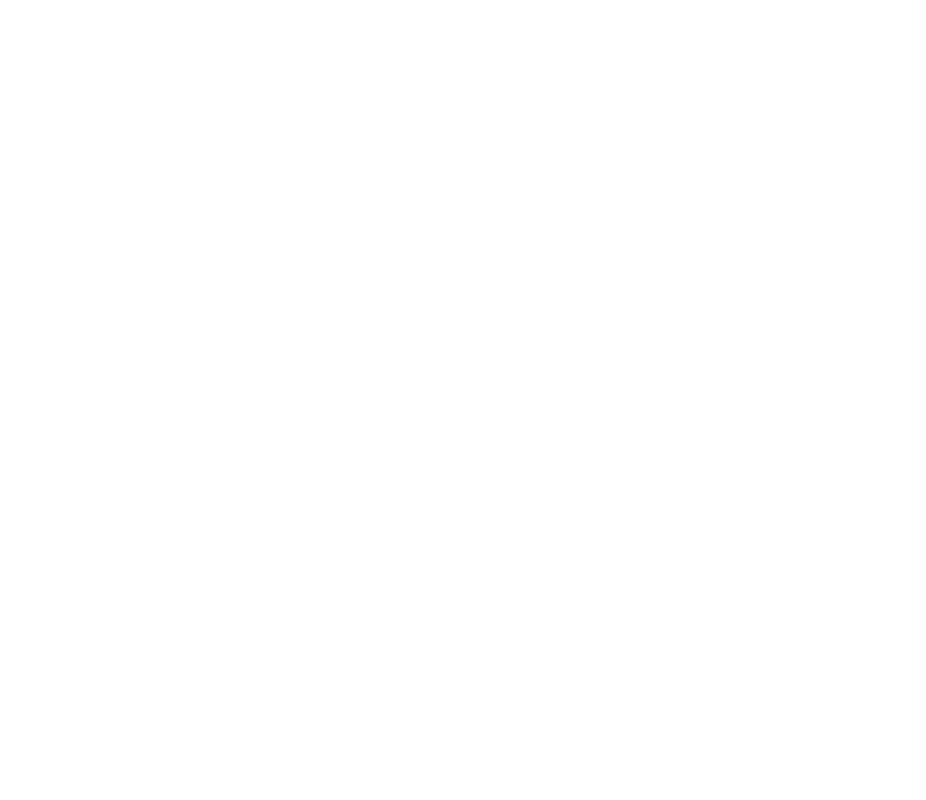
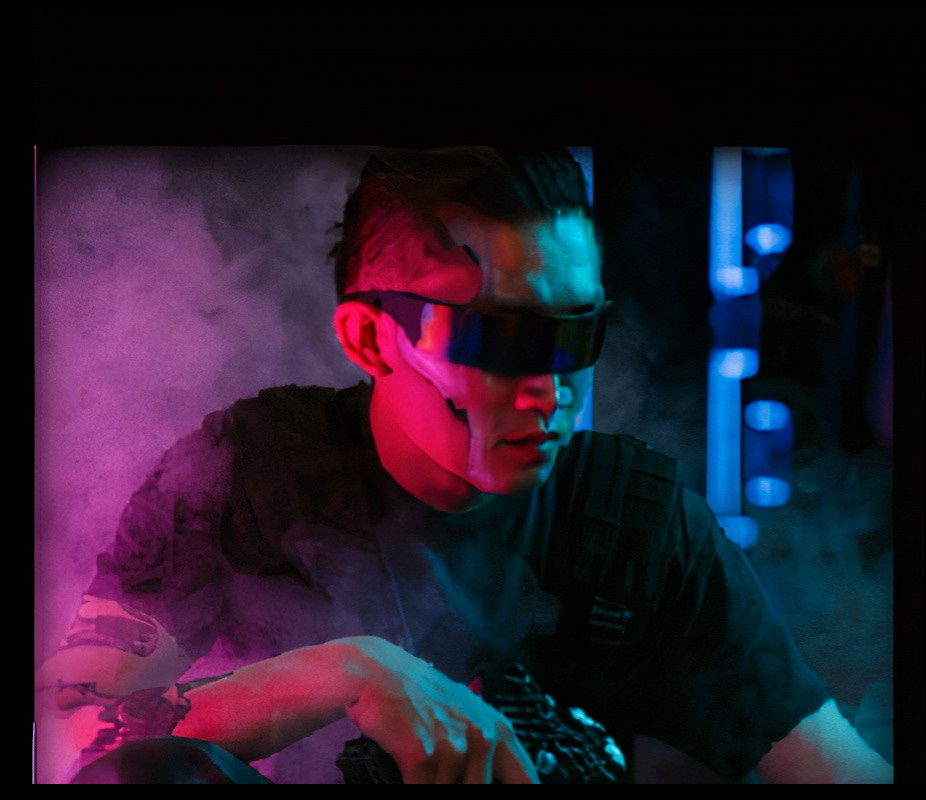
Before and after one commit to IvoKarapeev/Ranked-Cinema, a React (Create React App) app in the folder client/: page / in a window 1280 px wide. Shown: the whole page, without its empty margins (288-1214 px from the left). Built offline with nearby package versions, Linux system fonts and the light colour scheme.

Commit message:
Creating home page

```diff
--- a/client/public/index.html
+++ b/client/public/index.html
@@ -9,6 +9,7 @@
       name="description"
       content="Web site created using create-react-app"
     />
+    <link rel="stylesheet" href="./styles/style.css">
     <title>React App</title>
   </head>
   <body>
--- /dev/null
+++ b/client/public/styles/style.css
@@ -0,0 +1,3 @@
+body{
+    background-color:black
+}
--- a/client/src/App.js
+++ b/client/src/App.js
@@ -1,8 +1,17 @@
+import { Routes, Route } from "react-router-dom";
+
+import Home from "./components/Home/Home";
+
 
 function App() {
     return (
         <div>
 
+            <main>
+                <Routes>
+                    <Route path="/" element={<Home />}/>
+                </Routes>
+            </main>
         </div>
     );
 }
--- /dev/null
+++ b/client/src/components/Home/Home.js
@@ -0,0 +1,11 @@
+import styles from './Home.module.css';
+
+const Home = () => {
+    return (
+        <section className={styles['home-background']}>
+
+        </section>
+    );
+};
+
+export default Home;
--- /dev/null
+++ b/client/src/components/Home/Home.module.css
@@ -0,0 +1,5 @@
+.home-background{
+    background-image: url('../../../public/images/HomePage.jpg');
+    width: 97vw;
+    height: 97vh;
+}
```
Also changed, not shown: client/public/images/HomePage.jpg (added).
